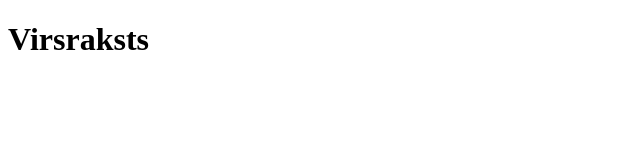
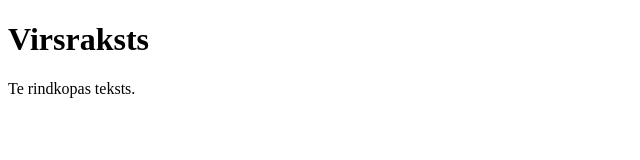
Before and after one commit to dainis-santars/kursi-atminas-spele, a plain HTML site: page index.html in a window 1280 px wide. Shown: the whole page, without its empty margins (0-640 px from the left). Drawn offline with Linux system fonts and the light colour scheme.

Commit message:
Papildināts ar rindkopu

```diff
--- a/index.html
+++ b/index.html
@@ -8,5 +8,6 @@
 </head>
 <body>
   <h1>Virsraksts</h1>
+  <p>Te rindkopas teksts.</p>
 </body>
 </html>
```
